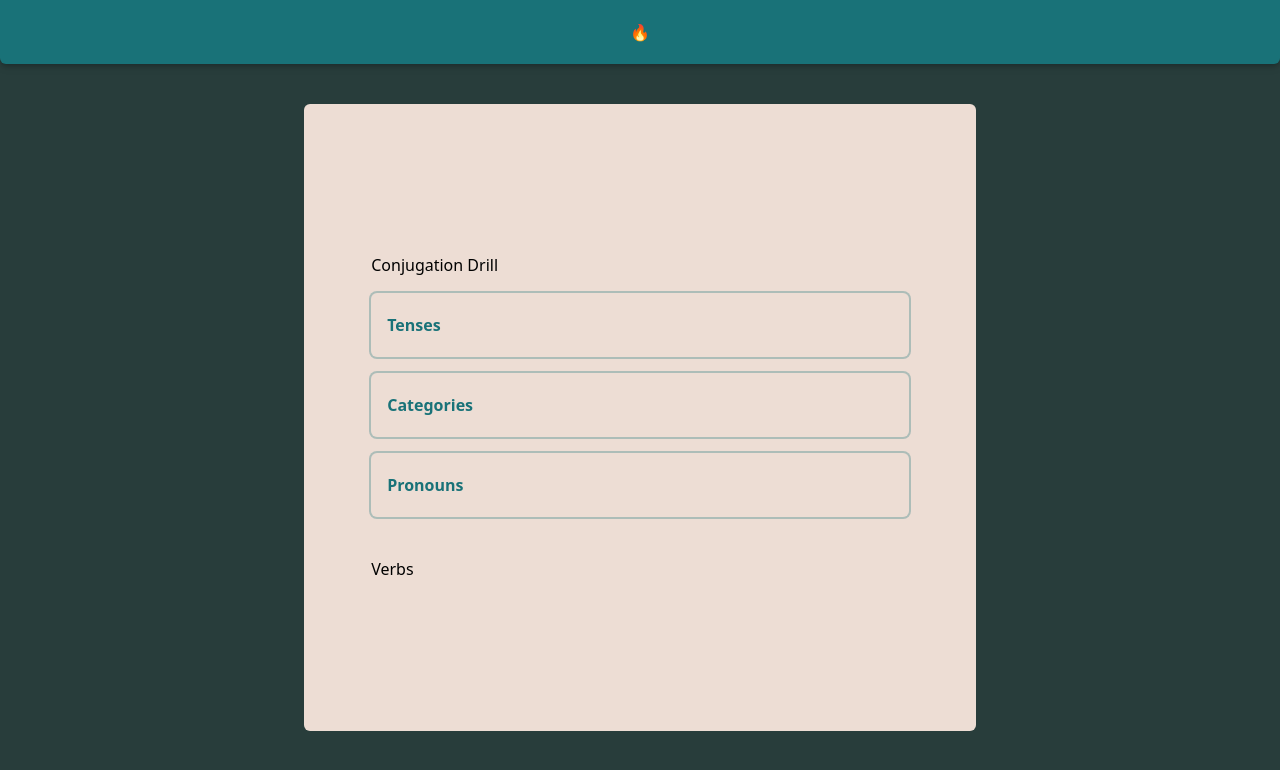
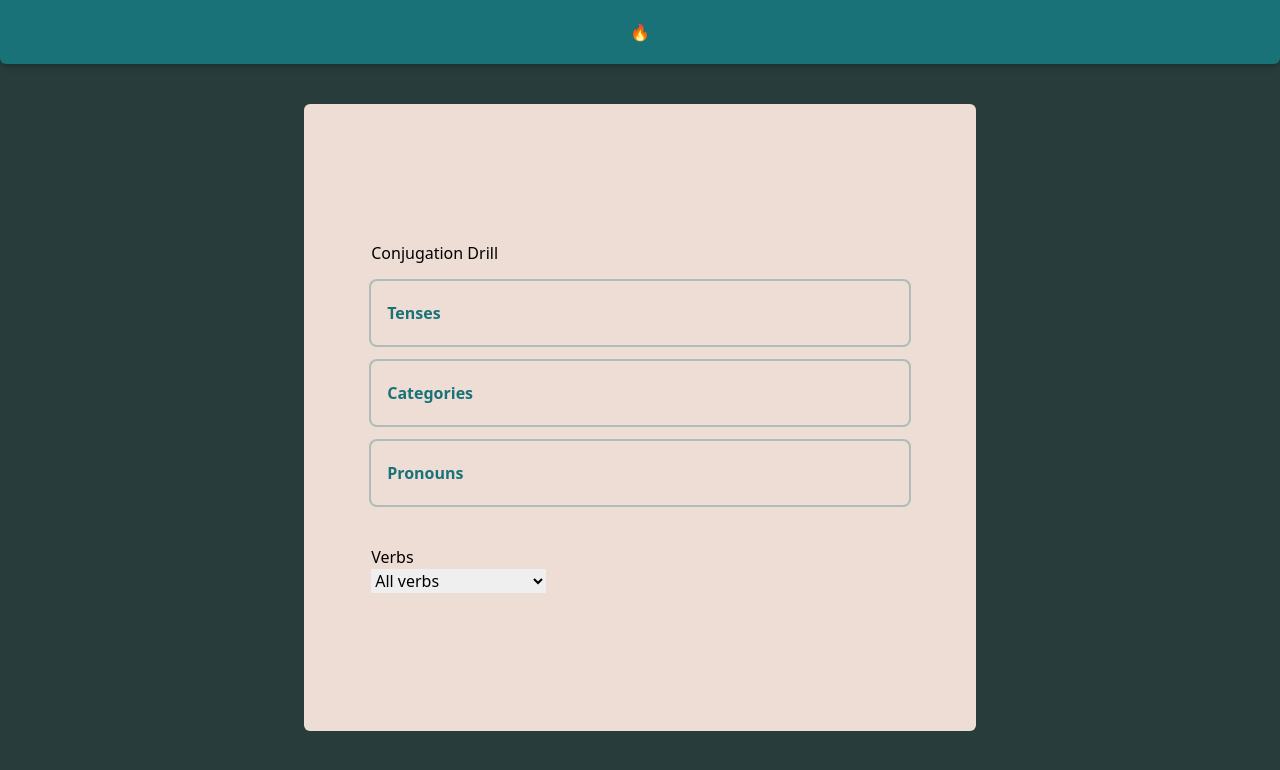
Before and after one commit to ludovico-chiavelli/practice-french-conjugations, a React (Create React App) app: page / in a window 1280 px wide. Shown: the top 770 px of the page. Built offline with nearby package versions, Linux system fonts and the light colour scheme.

Commit message:
add VerbsBtn component

```diff
--- a/src/components/Options.js
+++ b/src/components/Options.js
@@ -1,6 +1,6 @@
 import React from "react";
 
-import { PreferencesBtn } from ".";
+import { PreferencesBtn, VerbsBtn } from ".";
 
 export const Options = () => {
     const tenses = [
@@ -45,6 +45,7 @@ export const Options = () => {
             </div>
             <div className="w-32 mt-10">
                 <h3>Verbs</h3>
+                <VerbsBtn options={selectionOfVerbs}/>
             </div>
         </section>
     )
```
